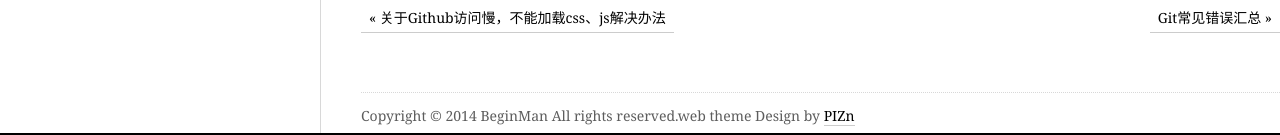
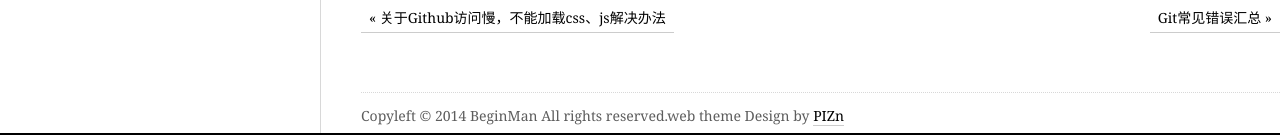
Before and after one commit to weiokx/beginman.github.com, a Jekyll site: the page built from _posts/2014-02-25-about-linux.md, in a window 1280 px wide and 1146 px high. Shown: the part 1008-1143 px from the top of the window. Built offline with Jekyll 4.4.1, drawn with Linux system fonts in a browser that asks for light colours; Markdown is read by kramdown in place of the engine named in the settings; comment, search, counter and statistics services are not loaded.

Commit message:
add blog

```diff
--- a/_config.yml
+++ b/_config.yml
@@ -30,5 +30,5 @@ theme:            default
 
 disqus:           BeginMan
 
-copyright:        Copyright © 2014 BeginMan All rights reserved.
+copyright:        Copyleft © 2014 BeginMan All rights reserved.
 test:             ok
```
Also changed, not shown: _posts/2014-02-25-about-linux.md (+1 -1 lines), linux.html (added, +19 -0 lines).
